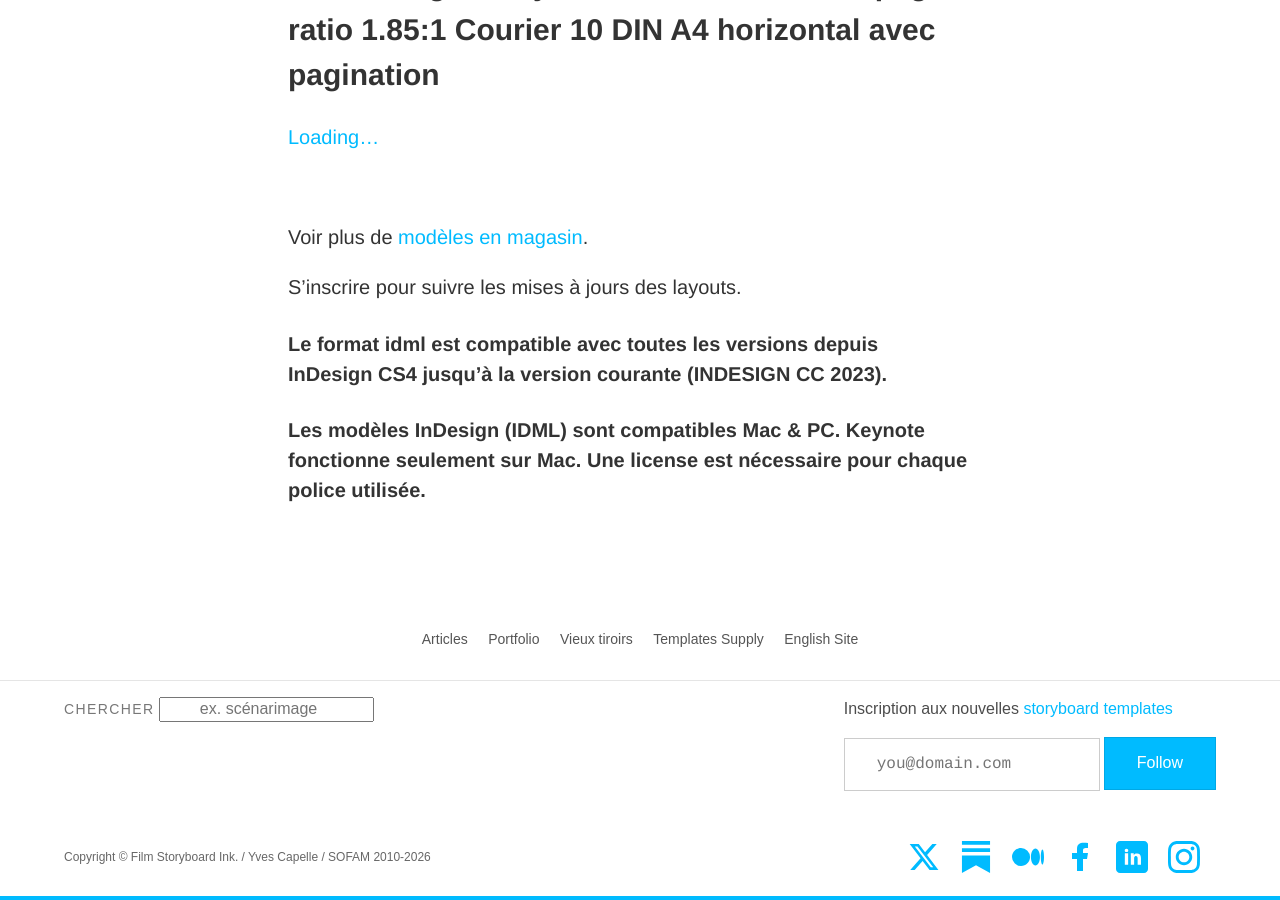
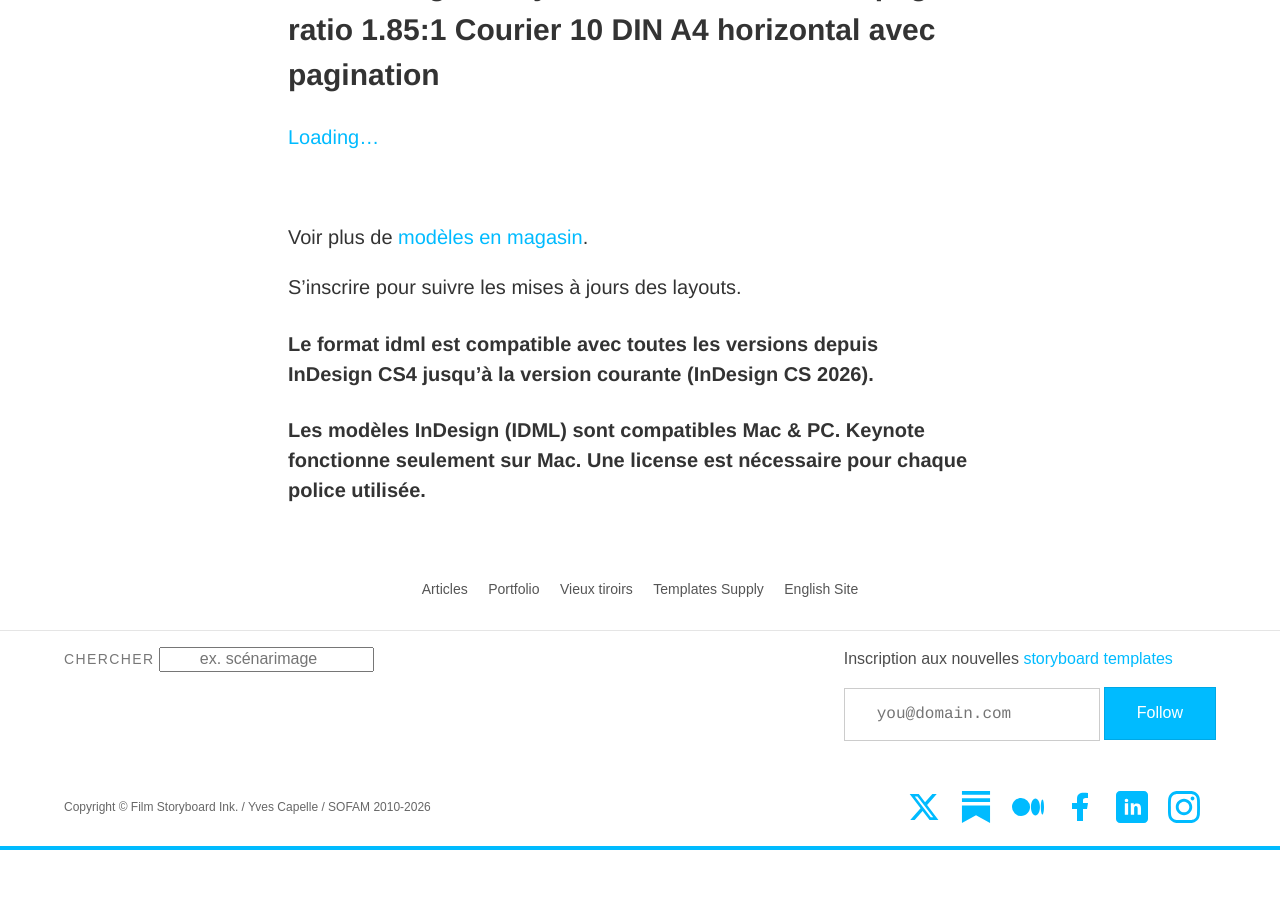
Before and after one commit to YJPL/scenarimages, a Jekyll site: the page built from _posts/2017-04-18-modeles-mise-en-page.md, in a window 1280 px wide and 900 px high, scrolled down 2104 px. Built offline with Jekyll 4.4.1, drawn with Linux system fonts in a browser that asks for light colours; a script that is not in the unit is left out; after the commit the page ends 2954 px from its top, so only the background shows below that.

Commit message:
Update 2017-04-18-modeles-mise-en-page.md

```diff
--- a/_posts/2017-04-18-modeles-mise-en-page.md
+++ b/_posts/2017-04-18-modeles-mise-en-page.md
@@ -2,7 +2,7 @@
 id: 2513
 title: modèles de mise en page
 date: 2017-04-18T09:43:13+02:00
-last_modified_at: 2023-04-03 12:48:48 +0100
+last_modified_at: 2026-05-24 12:48:48 +0100
 author: Yves
 layout: page
 guid: https://film-storyboards.fr/?page_id=2513
@@ -83,8 +83,6 @@ Voir plus de [modèles en magasin](https://storyboards.gumroad.com).
 
 S'inscrire pour suivre les mises à jours des layouts.
 
-#### Le format idml est compatible avec toutes les versions depuis InDesign CS4 jusqu'à la version courante (INDESIGN CC 2023).
+#### Le format idml est compatible avec toutes les versions depuis InDesign CS4 jusqu'à la version courante (InDesign CS 2026).
 
 #### Les modèles InDesign (IDML) sont compatibles Mac & PC. Keynote fonctionne seulement sur Mac. Une license est nécessaire pour chaque police utilisée.
-
-&nbsp;
```
